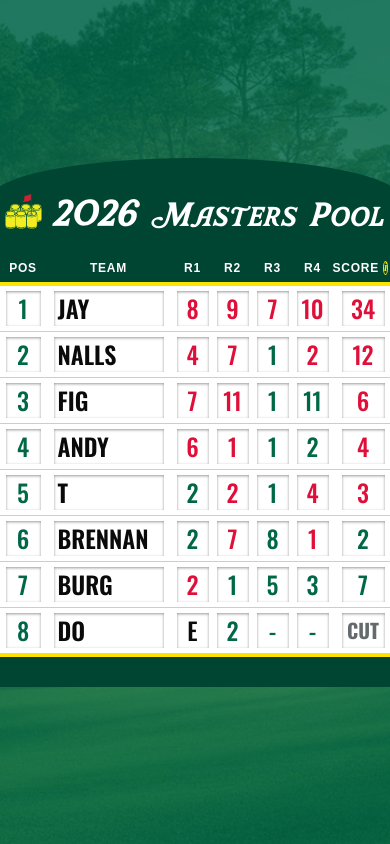
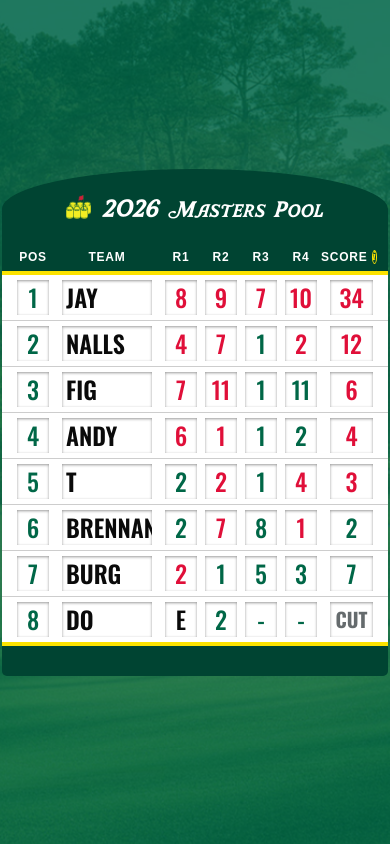
Before and after one commit to KFig21/masters-pool, a React (Vite) app: page / in a window 390 px wide. Built offline with nearby package versions, Linux system fonts and the light colour scheme.

Commit message:
mobile UI changes - WIP

```diff
--- a/src/UI/pages/leaderboard/components/teamRow/styles.scss
+++ b/src/UI/pages/leaderboard/components/teamRow/styles.scss
@@ -19,6 +19,16 @@
         align-items: center;
         border-bottom: solid 1px var(--scoreboard-borderColor);
         background-color: var(--scoreboard-BG-row);
+
+        @include mobile {
+            &:hover {
+                background-color: var(--scoreboard-BG-row);
+
+                .cell {
+                    background-color: var(--scoreboard-BG-cell);
+                }
+            }
+        }
 
         &:hover {
             background-color: var(--scoreboard-BG-row--hover);
--- a/src/UI/pages/leaderboard/styles.scss
+++ b/src/UI/pages/leaderboard/styles.scss
@@ -38,7 +38,7 @@
 
             @include mobile {
                 gap: 12px;
-                padding-bottom: 20px;
+                padding-bottom: 10px;
             }
 
             .logo-container {
@@ -52,10 +52,10 @@
                 }
 
                 @include mobile {
-                    $logo-size: 35px;
+                    $logo-size: 24px;
                     max-height: $logo-size;
                     height: $logo-size;
-                    transform: translateY(-4px);
+                    transform: translateY(-14px);
 
                     img {
                         height: inherit;
@@ -68,10 +68,10 @@
                 color: var(--scoreboard-FC-column);
                 font-family: "Masters", serif;
                 text-align: center;
-                transform: translateY(4px);
+                transform: translateY(-8px);
 
                 @include mobile {
-                    font-size: 24px;
+                    font-size: 16px;
                 }
             }
         }
--- a/src/UI/pages/team/styles.scss
+++ b/src/UI/pages/team/styles.scss
@@ -136,6 +136,10 @@
                 width: 100%;
                 padding-bottom: 20px;
 
+                @include mobile {
+                    padding-bottom: 60px;
+                }
+
                 .logo-container {
                     $logo-size: 35px;
                     max-height: $logo-size;
@@ -177,17 +181,17 @@
             bottom: 0px;
             left: 0px;
             width: 100%;
-            color: var(--white);
-            background-color: var(--green);
+            color: var(--green);
+            background-color: var(--white);
             text-decoration: none;
             font-family: 'masters';
-            padding: 10px 0px 5px 0px;
+            padding: 12px 0px 7px 0px;
             font-weight: bold;
             font-size: 0.9rem;
             z-index: 5;
             align-items: center;
             justify-content: center;
-            border-top: 3px solid var(--yellow);
+            border-top: 3px solid var(--green);
 
             @include mobile {
                 display: flex; // Show only on mobile
--- a/src/UI/styles/index.scss
+++ b/src/UI/styles/index.scss
@@ -28,7 +28,7 @@
 
     @include mobile {
         // Compact Mobile Grid (approx 340px wide to fit phones)
-        --grid-layout: 35px 120px 32px 32px 32px 32px 48px;
+        --grid-layout: 32px 100px 32px 32px 32px 32px 48px;
     }
 
     font-family: system-ui,
```
